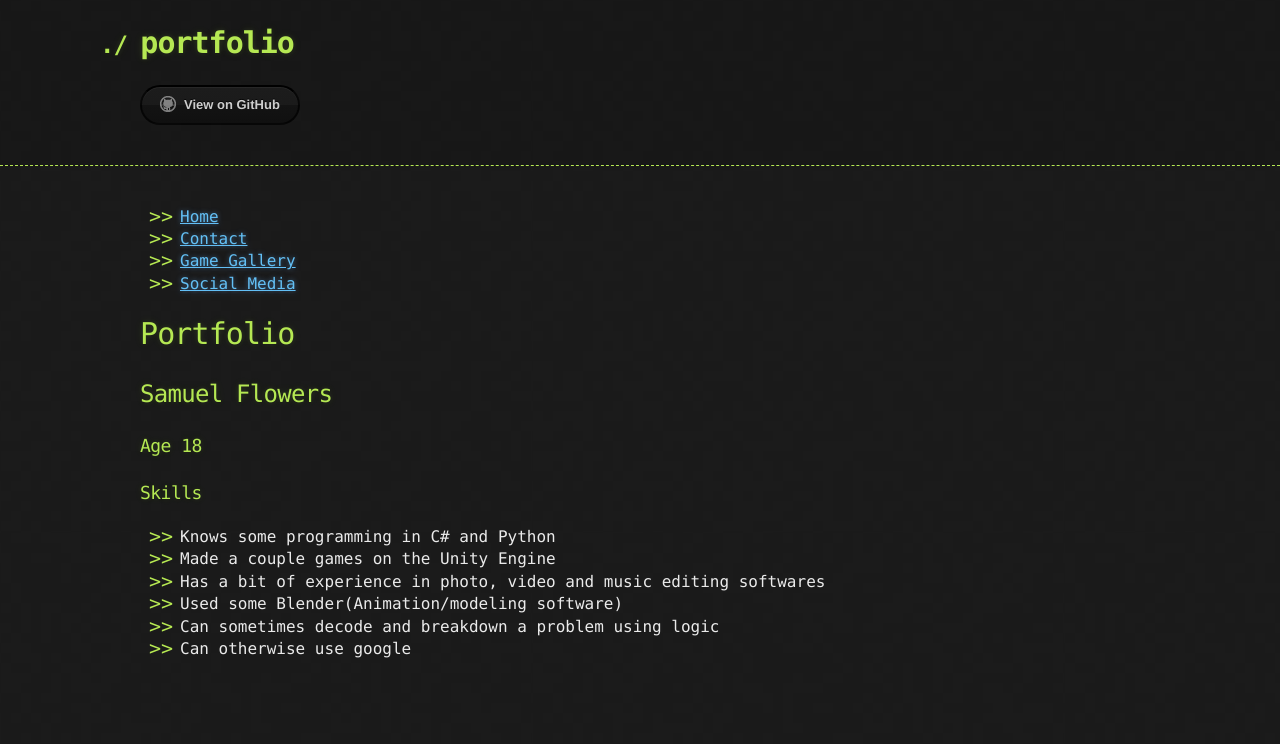
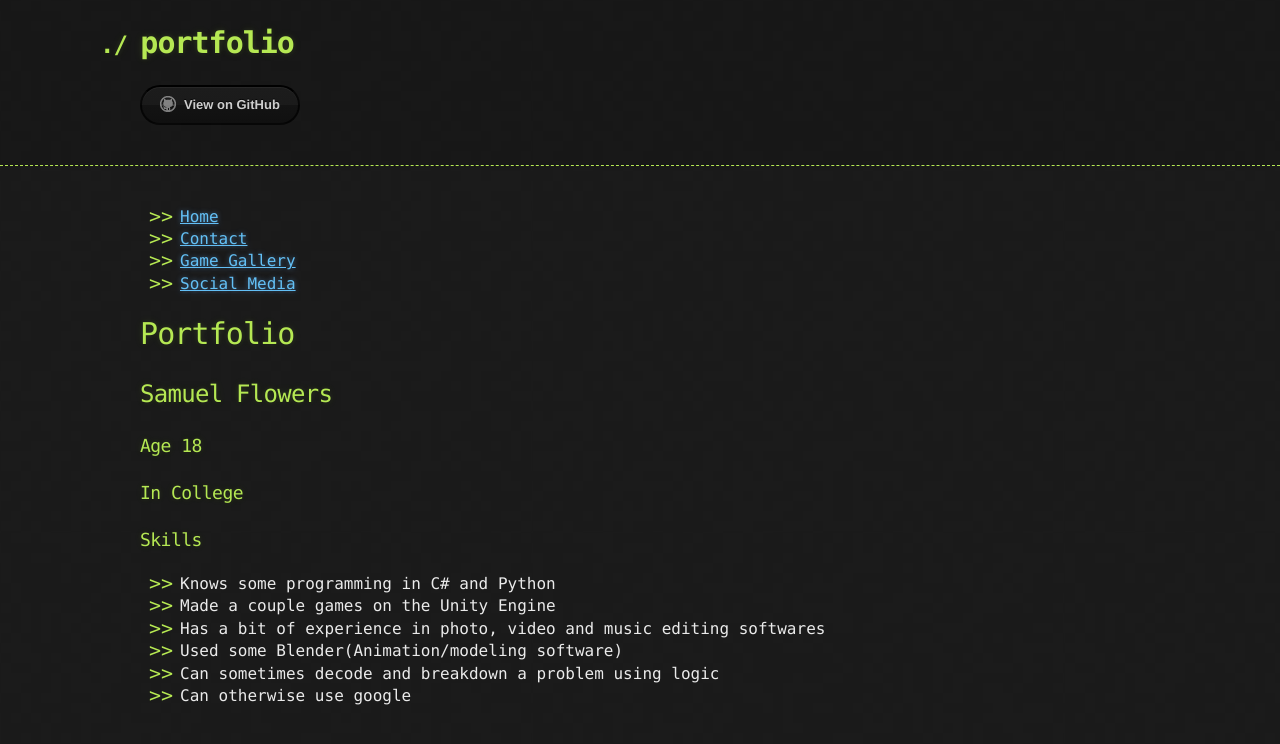
Before and after one commit to Sam2471/portfolio, a Jekyll site: the page built from index.md, in a window 1280 px wide. Shown: the top 744 px of the page. Built offline with Jekyll 4.4.1, drawn with Linux system fonts in a browser that asks for light colours; our own code applies the rules of GitHub Pages for plain Markdown files; the repository's description, which GitHub fills in, is left out.

Commit message:
Update index.md

```diff
--- a/index.md
+++ b/index.md
@@ -1,7 +1,7 @@
 # Portfolio
 ## Samuel Flowers
 ### Age 18
-
+### In College
 ### Skills
 - Knows some programming in C# and Python
 - Made a couple games on the Unity Engine
```
